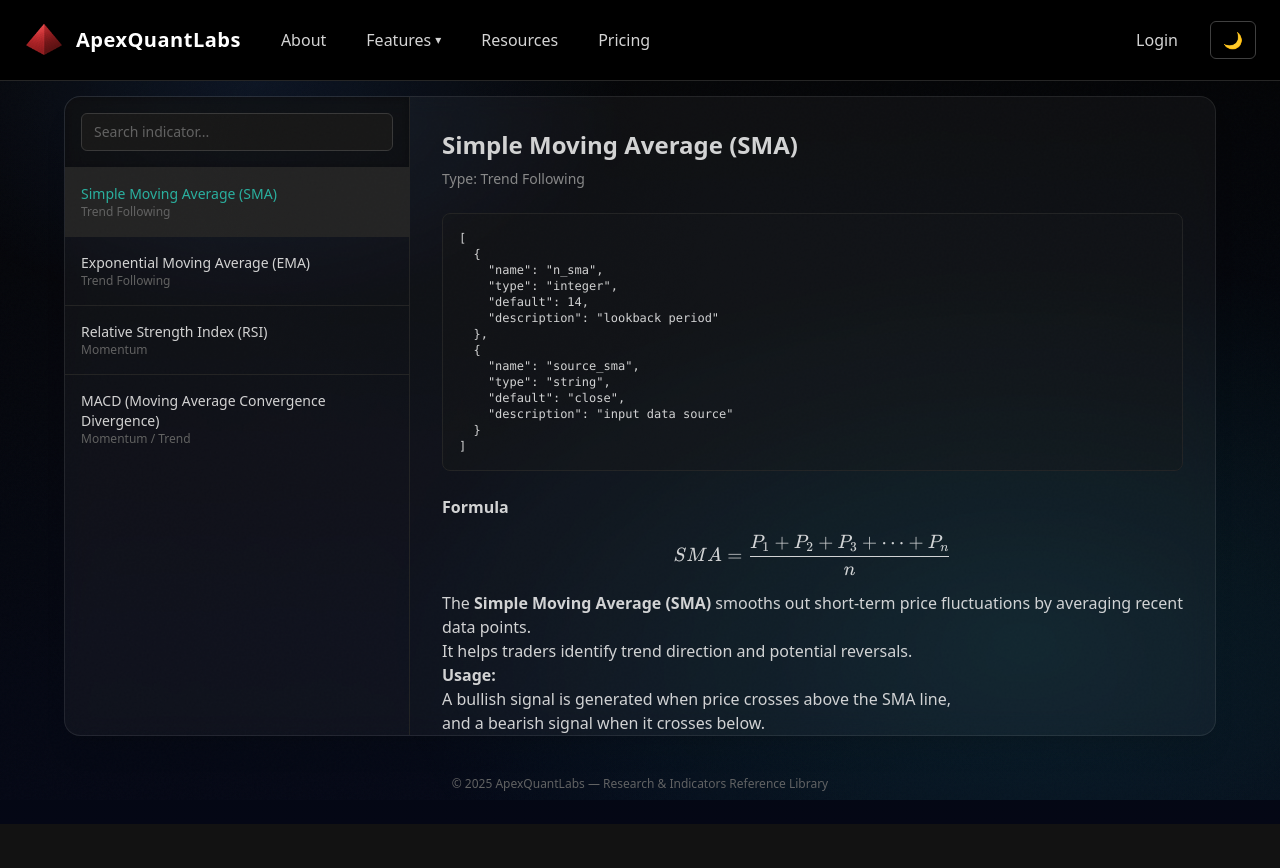
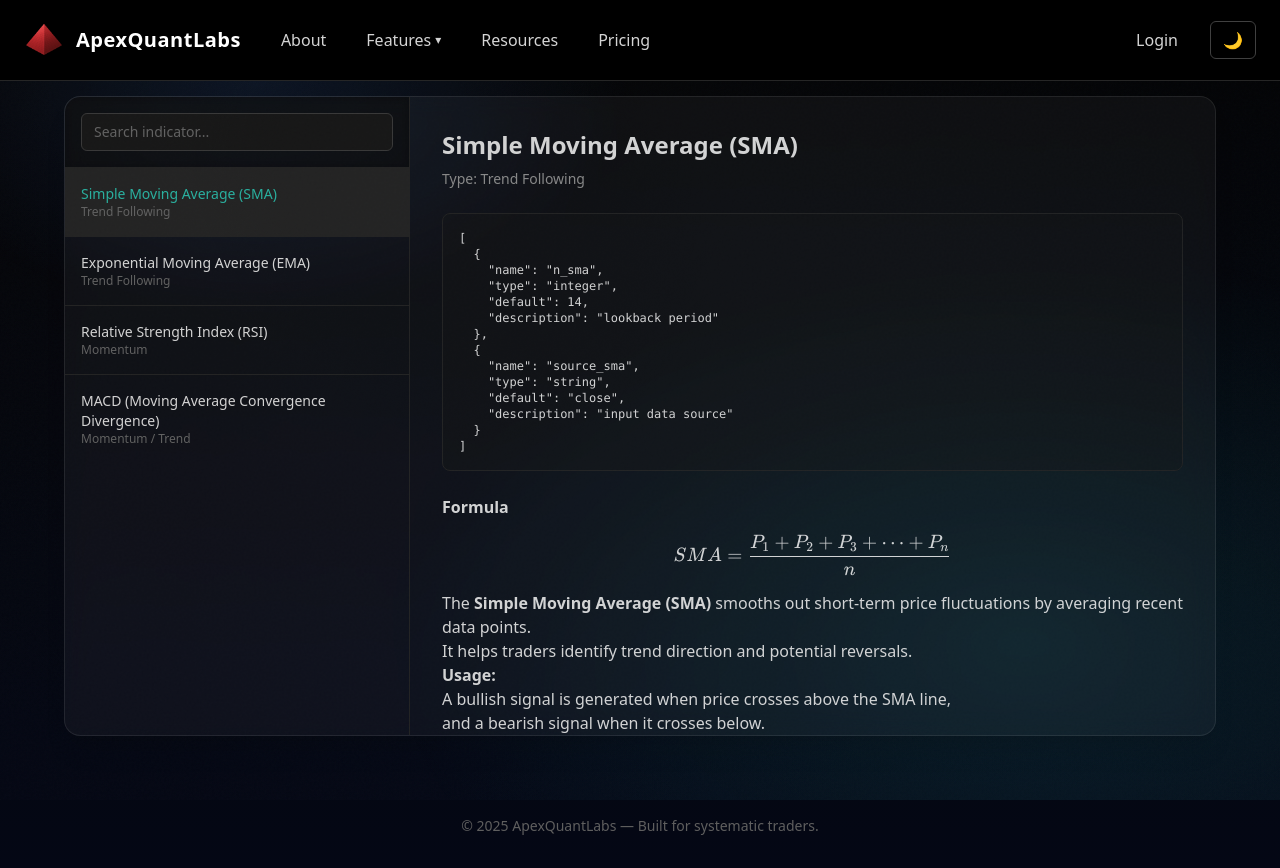
Before and after one commit to palitojendthen/apexlabs, a Next.js app in the folder frontend/: page /resources in a window 1280 px wide. Before the commit the page ends 824 px from the top, so only its background shows below. Built offline with nearby package versions, Linux system fonts and the light colour scheme.

Commit message:
update page.js

```diff
--- a/frontend/app/resources/page.js
+++ b/frontend/app/resources/page.js
@@ -1,157 +1,3 @@
-// // "use client";
-// // import { useState } from "react";
-// // import ReactMarkdown from "react-markdown";
-// // import BackgroundFX from "../components/BackgroundFX";
-// // import Navbar from "../components/Navbar";
-// // import { indicators } from "./data/indicators";
-
-
-
-// // export default function ResourcesPage() {
-// //   const [searchTerm, setSearchTerm] = useState("");
-// //   const [selected, setSelected] = useState(indicators[0]);
-
-// //   const filtered = indicators.filter((indi) =>
-// //     indi.name.toLowerCase().includes(searchTerm.toLowerCase())
-// //   );
-
-// //   return (
-// //     <main className="relative min-h-screen bg-gradient-to-b from-black to-slate-950 text-white overflow-hidden opacity-80">
-// //       <Navbar />
-// //       <BackgroundFX />
-
-// //       {/* Split Layout */}
-// //       <div className="flex h-[calc(100vh-5rem)] pt-20 overflow-hidden">
-// //         {/* Left Panel */}
-// //         <div className="w-[28%] border-r border-neutral-800 flex flex-col">
-// //           <div className="p-4 border-b border-neutral-800 sticky top-0 bg-black z-10">
-// //             <input
-// //               type="text"
-// //               placeholder="Search indicator..."
-// //               value={searchTerm}
-// //               onChange={(e) => setSearchTerm(e.target.value)}
-// //               className="w-full px-3 py-2 rounded-md bg-neutral-900 border border-neutral-700 text-sm text-white placeholder-neutral-500 focus:outline-none focus:border-teal-400"
-// //             />
-// //           </div>
-
-// //           <ul className="flex-1 overflow-y-auto divide-y divide-neutral-800">
-// //             {filtered.map((indi) => (
-// //               <li
-// //                 key={indi.id}
-// //                 onClick={() => setSelected(indi)}
-// //                 className={`p-4 text-sm cursor-pointer transition-all ${
-// //                   selected?.id === indi.id
-// //                     ? "bg-neutral-800 text-teal-400"
-// //                     : "hover:bg-neutral-900 hover:text-teal-300"
-// //                 }`}
-// //               >
-// //                 <div className="font-medium">{indi.name}</div>
-// //                 <div className="text-neutral-500 text-xs">{indi.type}</div>
-// //               </li>
-// //             ))}
-// //           </ul>
-// //         </div>
-
-// //         {/* Right Panel */}
-// //         <div className="flex-1 overflow-y-auto p-8 prose prose-invert max-w-none">
-// //           <ReactMarkdown>{selected.markdown}</ReactMarkdown>
-// //         </div>
-// //       </div>
-// //     </main>
-// //   );
-// // }
-
-
-// "use client";
-// import "katex/dist/katex.min.css";
-// import { useState } from "react";
-// import ReactMarkdown from "react-markdown";
-// import BackgroundFX from "../components/BackgroundFX";
-// import Navbar from "../components/Navbar";
-// import { indicators } from "./data/indicators";
-
-// export default function ResourcesPage() {
-//   const [searchTerm, setSearchTerm] = useState("");
-//   const [selected, setSelected] = useState(indicators[0]);
-
-//   const filtered = indicators.filter((indi) =>
-//     indi.name.toLowerCase().includes(searchTerm.toLowerCase())
-//   );
-
-//   return (
-//     <main className="relative min-h-screen bg-gradient-to-b from-black to-slate-950 text-white overflow-hidden opacity-80">
-//       <Navbar />
-//       <BackgroundFX />
-
-//       {/* Floating container */}
-//       <div className="pt-24 flex justify-center items-center">
-//         <div
-//           className="relative w-full max-w-6xl h-[80vh] bg-white/5 border border-white/10
-//                      rounded-2xl shadow-xl backdrop-blur-md overflow-hidden flex"
-//         >
-//           {/* Left Panel */}
-//           <div className="w-[30%] border-r border-neutral-800 flex flex-col">
-//             {/* Search bar */}
-//             <div className="p-4 border-b border-neutral-800 sticky top-0 bg-black/60 z-10 backdrop-blur-sm">
-//               <input
-//                 type="text"
-//                 placeholder="Search indicator..."
-//                 value={searchTerm}
-//                 onChange={(e) => setSearchTerm(e.target.value)}
-//                 className="w-full px-3 py-2 rounded-md bg-neutral-900 border border-neutral-700
-//                            text-sm text-white placeholder-neutral-500 focus:outline-none focus:border-teal-400"
-//               />
-//             </div>
-
-//             {/* Scrollable indicator list */}
-//             <ul className="flex-1 overflow-y-auto divide-y divide-neutral-800">
-//               {filtered.map((indi) => (
-//                 <li
-//                   key={indi.id}
-//                   onClick={() => setSelected(indi)}
-//                   className={`p-4 text-sm cursor-pointer transition-all ${
-//                     selected?.id === indi.id
-//                       ? "bg-neutral-800 text-teal-400"
-//                       : "hover:bg-neutral-900 hover:text-teal-300"
-//                   }`}
-//                 >
-//                   <div className="font-medium">{indi.name}</div>
-//                   <div className="text-neutral-500 text-xs">{indi.type}</div>
-//                 </li>
-//               ))}
-//             </ul>
-//           </div>
-
-//           {/* Right Panel */}
-//           <div className="flex-1 overflow-y-auto p-8">
-//             {/* Title */}
-//             <h1 className="text-2xl font-semibold mb-2">{selected.name}</h1>
-//             <p className="text-sm text-neutral-400 mb-6">
-//               Type: {selected.type}
-//             </p>
-
-//             {/* JSON Parameters */}
-//             <div className="mb-6 bg-neutral-900/40 rounded-lg p-4 text-xs font-mono overflow-x-auto border border-neutral-800">
-//               <pre>{JSON.stringify(selected.parameters, null, 2)}</pre>
-//             </div>
-
-//             {/* Markdown Content */}
-//             <div className="prose prose-invert max-w-none">
-//               <ReactMarkdown>{selected.markdown}</ReactMarkdown>
-//             </div>
-//           </div>
-//         </div>
-//       </div>
-
-//       {/* Footer */}
-//       <footer className="text-center text-neutral-500 text-xs mt-10 pb-8">
-//         © 2025 ApexQuantLabs — Research & Indicators Reference Library
-//       </footer>
-//     </main>
-//   );
-// }
-
-
 "use client";
 import "katex/dist/katex.min.css";
 import { useState } from "react";
@@ -175,15 +21,15 @@ export default function ResourcesPage() {
       <Navbar />
       <BackgroundFX />
 
-      {/* Floating container */}
+      {/* floating container */}
       <div className="pt-24 flex justify-center items-center">
         <div
           className="relative w-full max-w-6xl h-[80vh] bg-white/5 border border-white/10
                      rounded-2xl shadow-xl backdrop-blur-md overflow-hidden flex"
         >
-          {/* Left Panel */}
+          {/* left panel */}
           <div className="w-[30%] border-r border-neutral-800 flex flex-col">
-            {/* Search bar */}
+            {/* search bar */}
             <div className="p-4 border-b border-neutral-800 sticky top-0 bg-black/60 z-10 backdrop-blur-sm">
               <input
                 type="text"
@@ -195,7 +41,7 @@ export default function ResourcesPage() {
               />
             </div>
 
-            {/* Scrollable indicator list */}
+            {/* scrollable indicator list */}
             <ul className="flex-1 overflow-y-auto divide-y divide-neutral-800">
               {filtered.map((indi) => (
                 <li
@@ -214,7 +60,7 @@ export default function ResourcesPage() {
             </ul>
           </div>
 
-          {/* Right Panel */}
+          {/* right panel */}
           <div className="flex-1 overflow-y-auto p-8">
             {/* Title */}
             <h1 className="text-2xl font-semibold mb-2">{selected.name}</h1>
@@ -222,12 +68,12 @@ export default function ResourcesPage() {
               Type: {selected.type}
             </p>
 
-            {/* JSON Parameters */}
+            {/* JSON parameters */}
             <div className="mb-6 bg-neutral-900/40 rounded-lg p-4 text-xs font-mono overflow-x-auto border border-neutral-800">
               <pre>{JSON.stringify(selected.parameters, null, 2)}</pre>
             </div>
 
-            {/* Markdown Content with math rendering */}
+            {/* markdown content with math rendering */}
             <div className="prose prose-invert max-w-none">
               <ReactMarkdown
                 remarkPlugins={[remarkMath]}
@@ -240,9 +86,9 @@ export default function ResourcesPage() {
         </div>
       </div>
 
-      {/* Footer */}
-      <footer className="text-center text-neutral-500 text-xs mt-10 pb-8">
-        © 2025 ApexQuantLabs — Research & Indicators Reference Library
+      {/* footer */}
+      <footer className="mt-20 text-center text-sm text-neutral-500 pb-8">
+        © 2025 ApexQuantLabs — Built for systematic traders.
       </footer>
     </main>
   );
```
